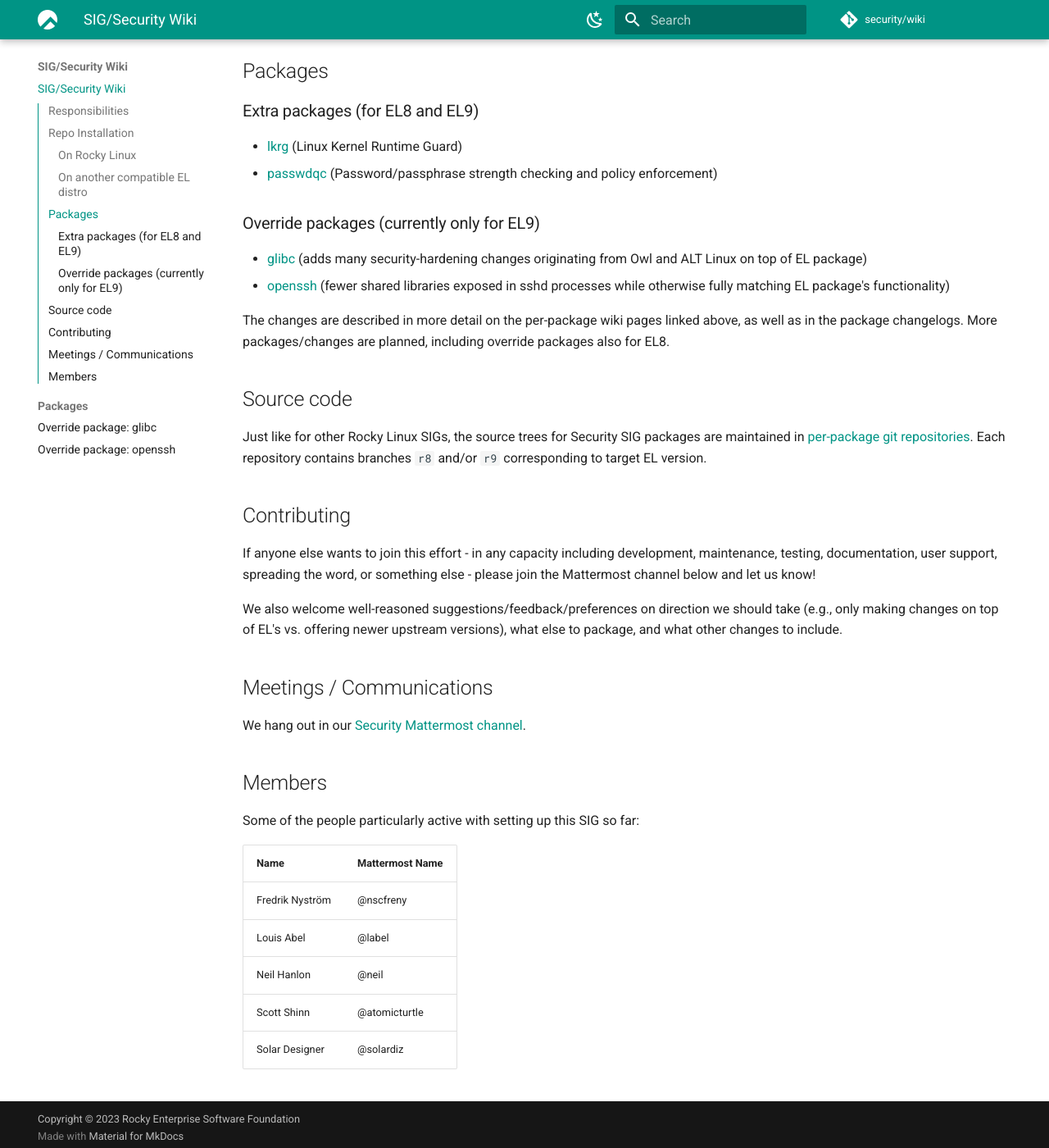
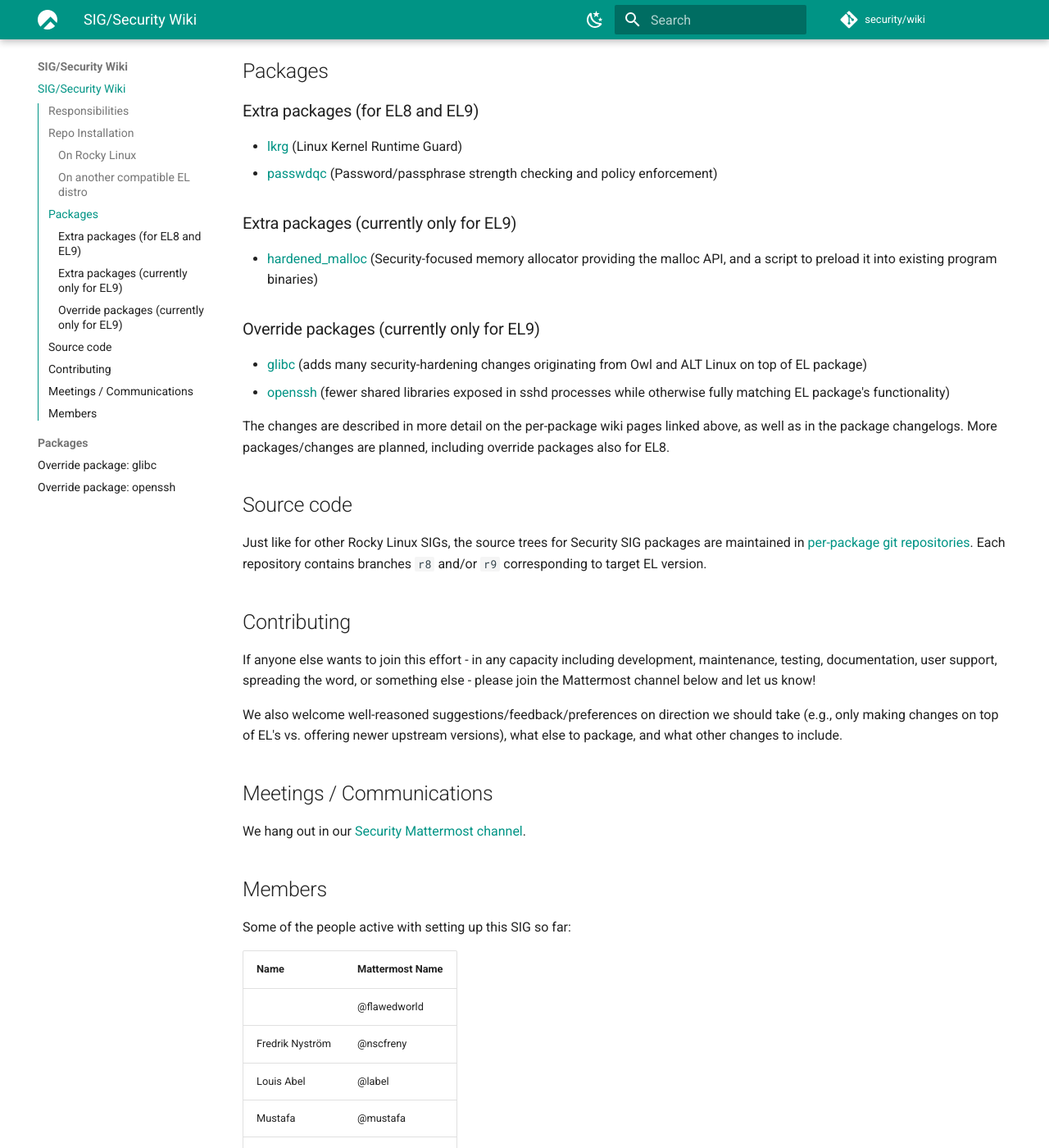
Before and after one commit to flawedworld/rockylinux-security-wiki, an MkDocs documentation site: the page built from docs/index.md, in a window 1280 px wide and 1400 px high, scrolled down 1028 px. Shown: the whole window at 82% size. Built offline with MkDocs 1.6.1 and Material for MkDocs 9.7.7, drawn with Linux system fonts in a browser that asks for light colours.

Commit message:
Add hardened_malloc, update SIG members list

```diff
--- a/docs/index.md
+++ b/docs/index.md
@@ -39,6 +39,10 @@ Install the package with `rpm -U --nodeps`. The `--nodeps` option is needed to b
 - [lkrg](https://lkrg.org) (Linux Kernel Runtime Guard)
 - [passwdqc](https://www.openwall.com/passwdqc/) (Password/passphrase strength checking and policy enforcement)
 
+### Extra packages (currently only for EL9)
+
+- [hardened_malloc](https://github.com/GrapheneOS/hardened_malloc) (Security-focused memory allocator providing the malloc API, and a script to preload it into existing program binaries)
+
 ### Override packages (currently only for EL9)
 
 - [glibc](packages/glibc.md) (adds many security-hardening changes originating from Owl and ALT Linux on top of EL package)
@@ -63,12 +67,14 @@ We hang out in our [Security Mattermost channel](https://chat.rockylinux.org/roc
 
 ## Members
 
-Some of the people particularly active with setting up this SIG so far:
+Some of the people active with setting up this SIG so far:
 
 | Name            | Mattermost Name |
 |-----------------|-----------------|
+|                 | @flawedworld    |
 | Fredrik Nyström | @nscfreny       |
 | Louis Abel      | @label          |
+| Mustafa         | @mustafa        |
 | Neil Hanlon     | @neil           |
 | Scott Shinn     | @atomicturtle   |
 | Solar Designer  | @solardiz       |
```
